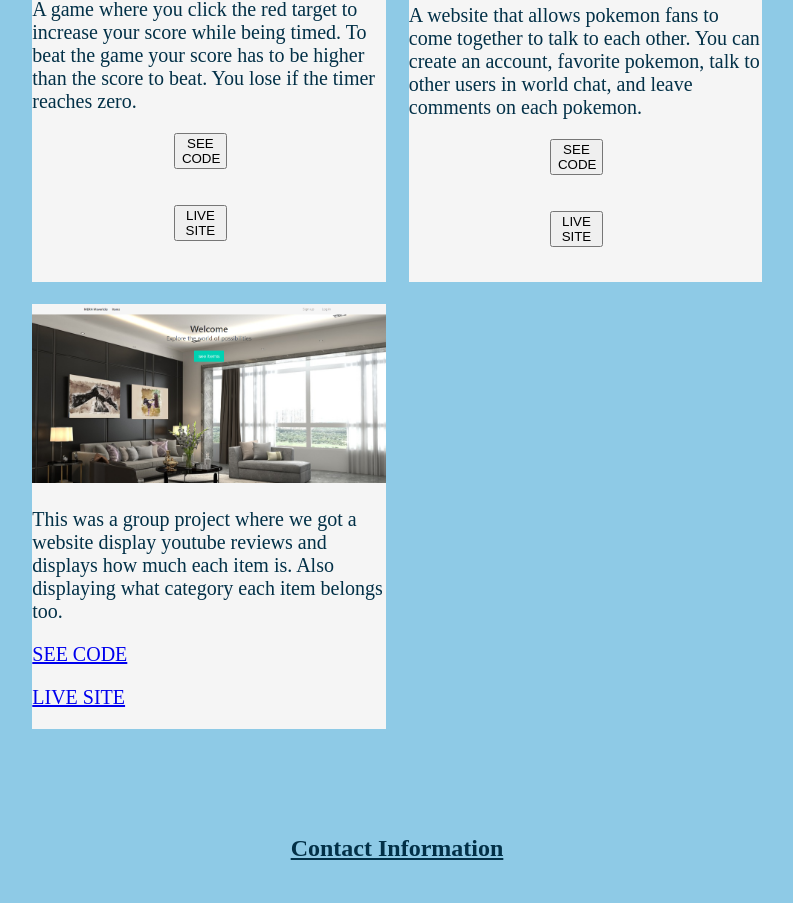
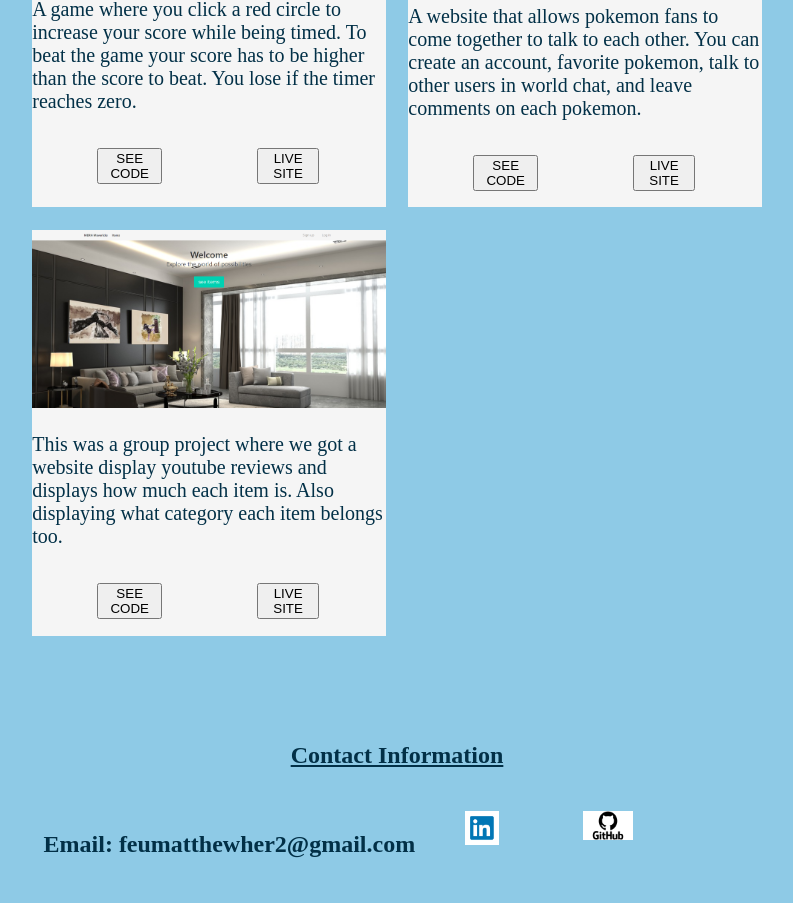
Before and after one commit to fmher/nextjs-portfolio-, a Next.js app: page / in a window 1280 px wide. Shown: the part 1400-2303 px from the top of the page, without its empty margins (243-1036 px from the left). Built offline with nearby package versions, Linux system fonts and the light colour scheme.

Commit message:
save point

```diff
--- a/pages/index.js
+++ b/pages/index.js
@@ -67,16 +67,18 @@ export default function Home() {
               alt='project'
               width='90%'
             />
-            <p>A game where you click the red target to increase your score while being timed. To beat the game your score has to be higher than the score to beat. You lose if the timer reaches zero. </p>
+            <p>A game where you click a red circle to increase your score while being timed. To beat the game your score has to be higher than the score to beat. You lose if the timer reaches zero. </p>
 
-            <div class='btn-postion'>
-              <a href='https://github.com/fmher/click-faster'>
-                <button >SEE CODE</button>
+            <div class='btn-position'>
+
+              <a href='https://github.com/fmher/click-faster' >
+                <button class='btn-width'>SEE CODE</button>
               </a>
               <a href='https://fmher.github.io/click-faster/'>
-                <button>LIVE SITE</button>
+                <button class='btn-width'>LIVE SITE</button>
               </a>
             </div>
+
           </div>
 
 
@@ -89,12 +91,15 @@ export default function Home() {
             />
             <p>A website that allows pokemon fans to come together to talk to each other. You can create an account, favorite pokemon, talk to other users in world chat, and leave comments on each pokemon.</p>
 
+            <div class='btn-position'>
               <a href='https://github.com/fmher/project-2'>
-              <button>SEE CODE</button>
+                <button class='btn-width'>SEE CODE</button>
               </a>
               <a href='https://project-pokemon-fanbase.herokuapp.com/'>
-              <button>LIVE SITE</button>
+                <button class='btn-width'>LIVE SITE</button>
               </a>
+            </div>
+
           </div>
 
           <div id='background'>
@@ -104,13 +109,19 @@ export default function Home() {
               alt='project'
               width='90%'
             />
+
             <p>This was a group project where we got a website display youtube reviews and displays how much each item is. Also displaying what category each item belongs too.</p>
+
+            <div class='btn-position'>
               <a href='https://github.com/fmher/project-3-client'>
-              <p>SEE CODE</p>
+                <button class='btn-width'>SEE CODE</button>
               </a>
               <a href='https://stellular-horse-44ede4.netlify.app/'>
-              <p>LIVE SITE</p>
+                <button class='btn-width'>LIVE SITE</button>
               </a>
+
+            </div>
+
 
           </div>
 
--- a/styles/globals.css
+++ b/styles/globals.css
@@ -38,6 +38,7 @@ button {
   margin-bottom: 10%;
   /* display: inline-flex; */
 }
+
 
 #picture {
   border-radius: 10%;
@@ -107,6 +108,13 @@ button {
   display: grid;
   grid-template-columns: auto auto;
   grid-template-rows: auto auto;
+  margin-top: 10%;
+  margin-right: 10%;
+}
+
+.btn-width {
+  width: 40%;
+
 }
 
 .contact-position {
```
Lines whose indentation alone changed are shown as unchanged.
